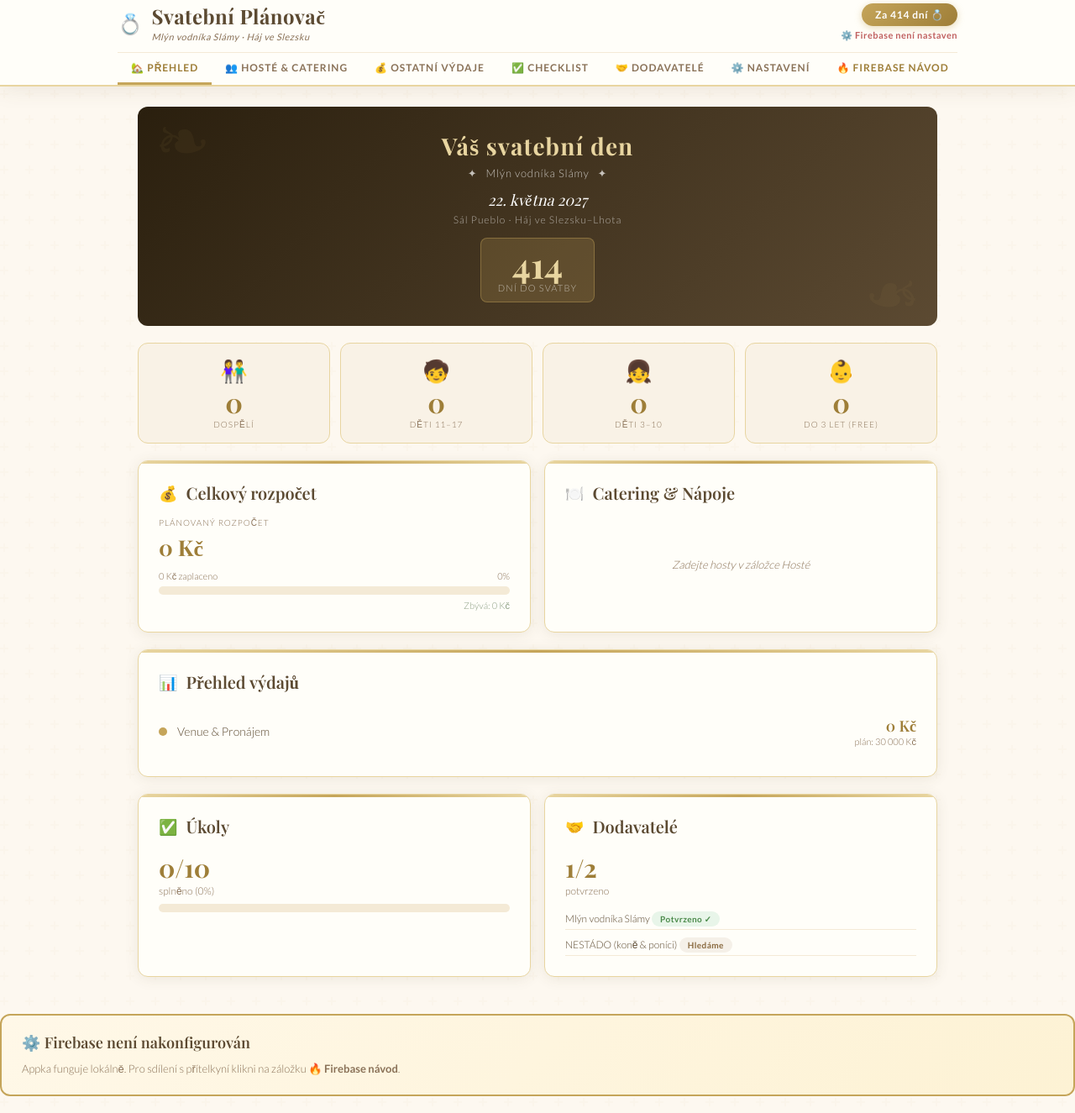
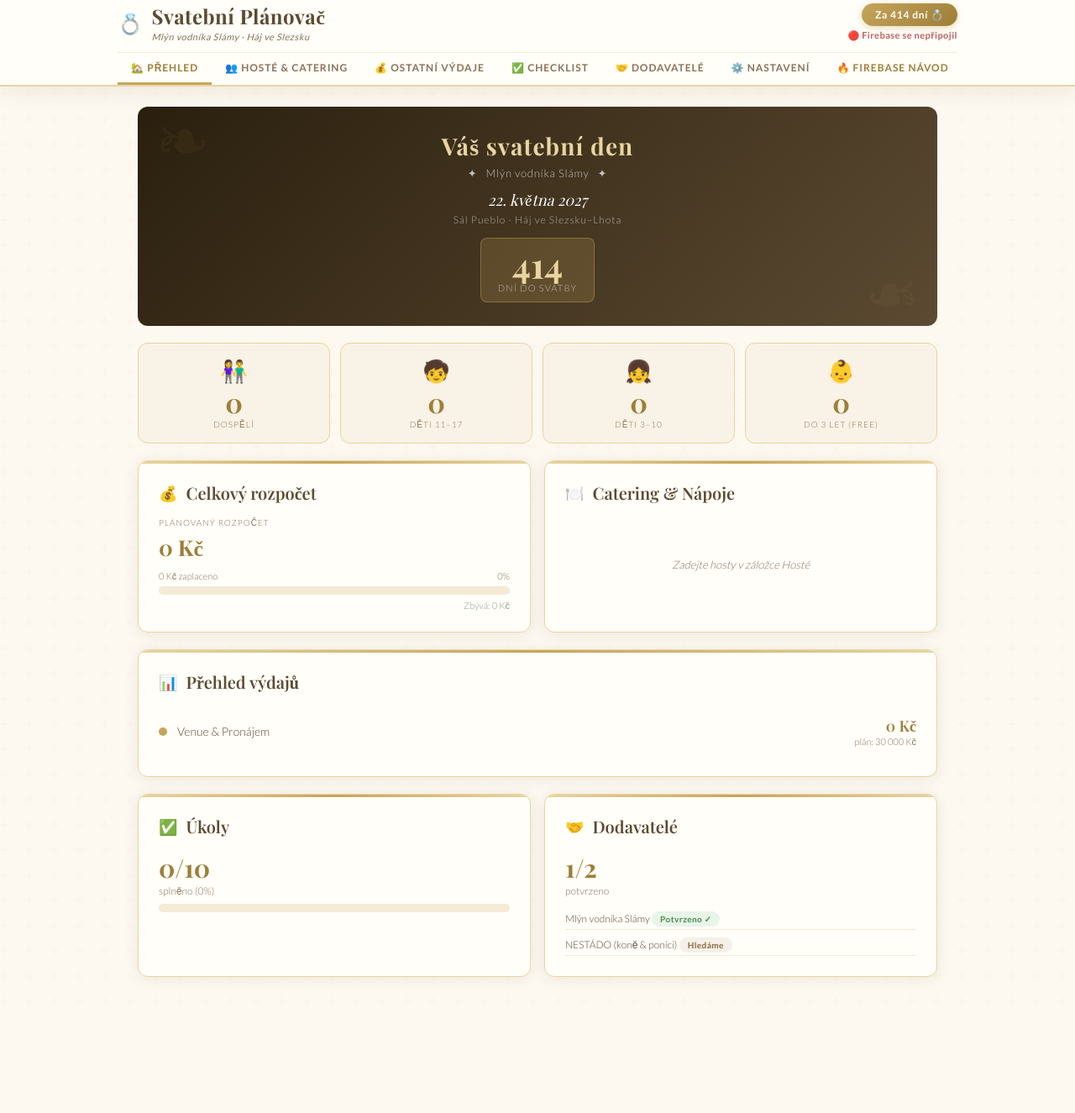
Before and after one commit to AlesD6/svadba-planovac, a plain HTML site: page index.html in a window 1280 px wide. Shown: the part 13-1338 px from the top of the page at 84% size. After the commit the page ends 1220 px from the top, so only its background shows below. Drawn offline with nearby package versions, Linux system fonts and the light colour scheme; a web font is replaced by a local one.

Commit message:
Update Firebase configuration in index.html

```diff
--- a/index.html
+++ b/index.html
@@ -839,13 +839,13 @@ setSyncStatus('offline', '🔴 Offline — Firebase není nastaven');
 <!-- FIREBASE SCRIPT — načte se samostatně, neblokuje zbytek appky -->
 <script type="module">
 const FIREBASE_CONFIG = {
-  apiKey:            "TVUJ_API_KEY",
-  authDomain:        "TVUJ_PROJECT.firebaseapp.com",
-  databaseURL:       "https://TVUJ_PROJECT-default-rtdb.europe-west1.firebasedatabase.app",
-  projectId:         "TVUJ_PROJECT",
-  storageBucket:     "TVUJ_PROJECT.appspot.com",
-  messagingSenderId: "TVOJE_SENDER_ID",
-  appId:             "TVOJE_APP_ID"
+  apiKey:            "AIzaSyDMvyQXUnbehTlHicTIVchzNkIENhKkMLQ",
+  authDomain:        "svatba-c72b8.firebaseapp.com",
+  databaseURL:       "https://svatba-c72b8-default-rtdb.europe-west1.firebasedatabase.app",
+  projectId:         "svatba-c72b8",
+  storageBucket:     "svatba-c72b8.firebasestorage.app",
+  messagingSenderId: "376748850388",
+  appId:             "1:376748850388:web:5ea89c25b1e39635810f41"
 };
 
 const CONFIGURED = !FIREBASE_CONFIG.apiKey.includes('TVUJ');
```
